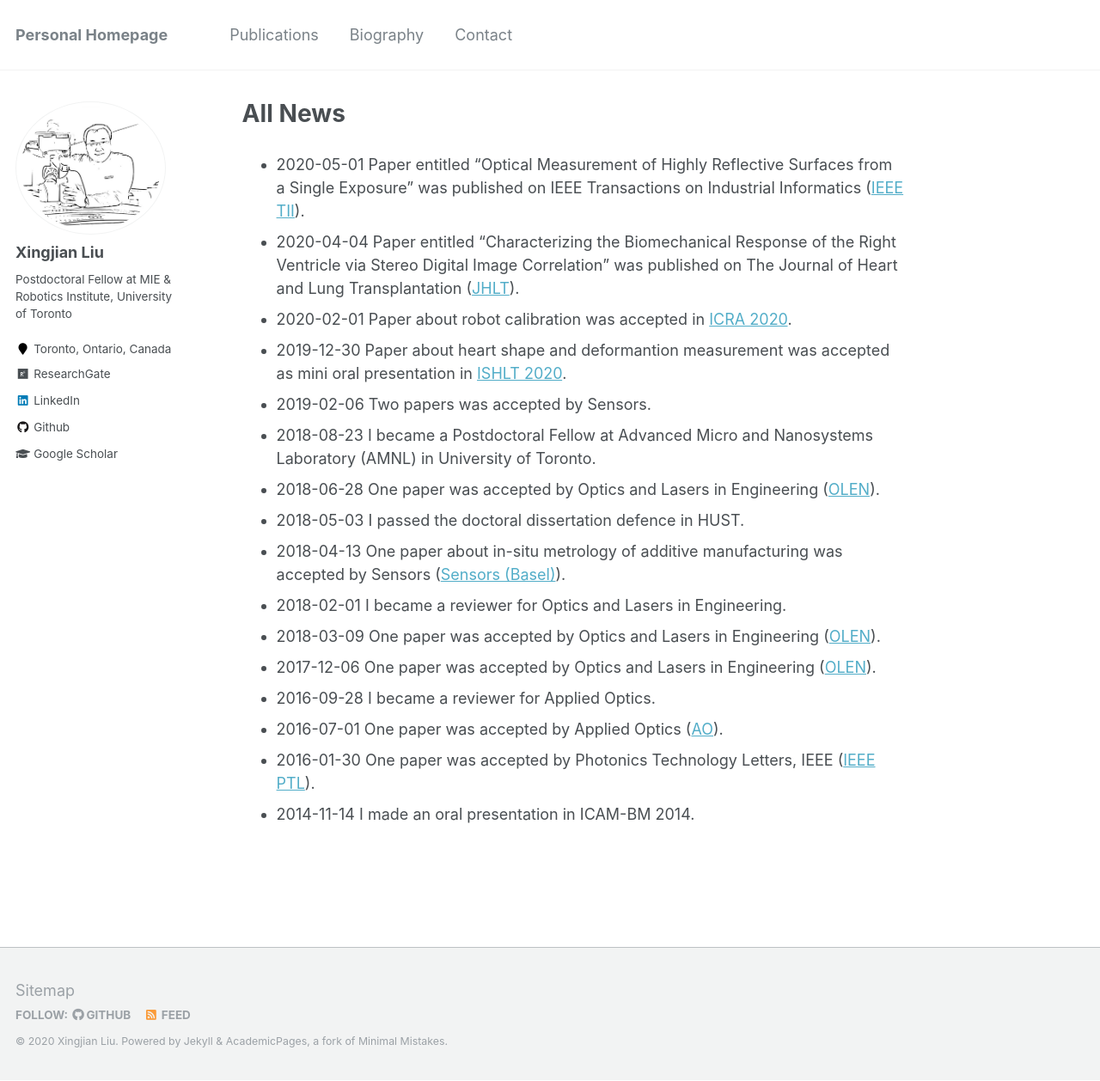
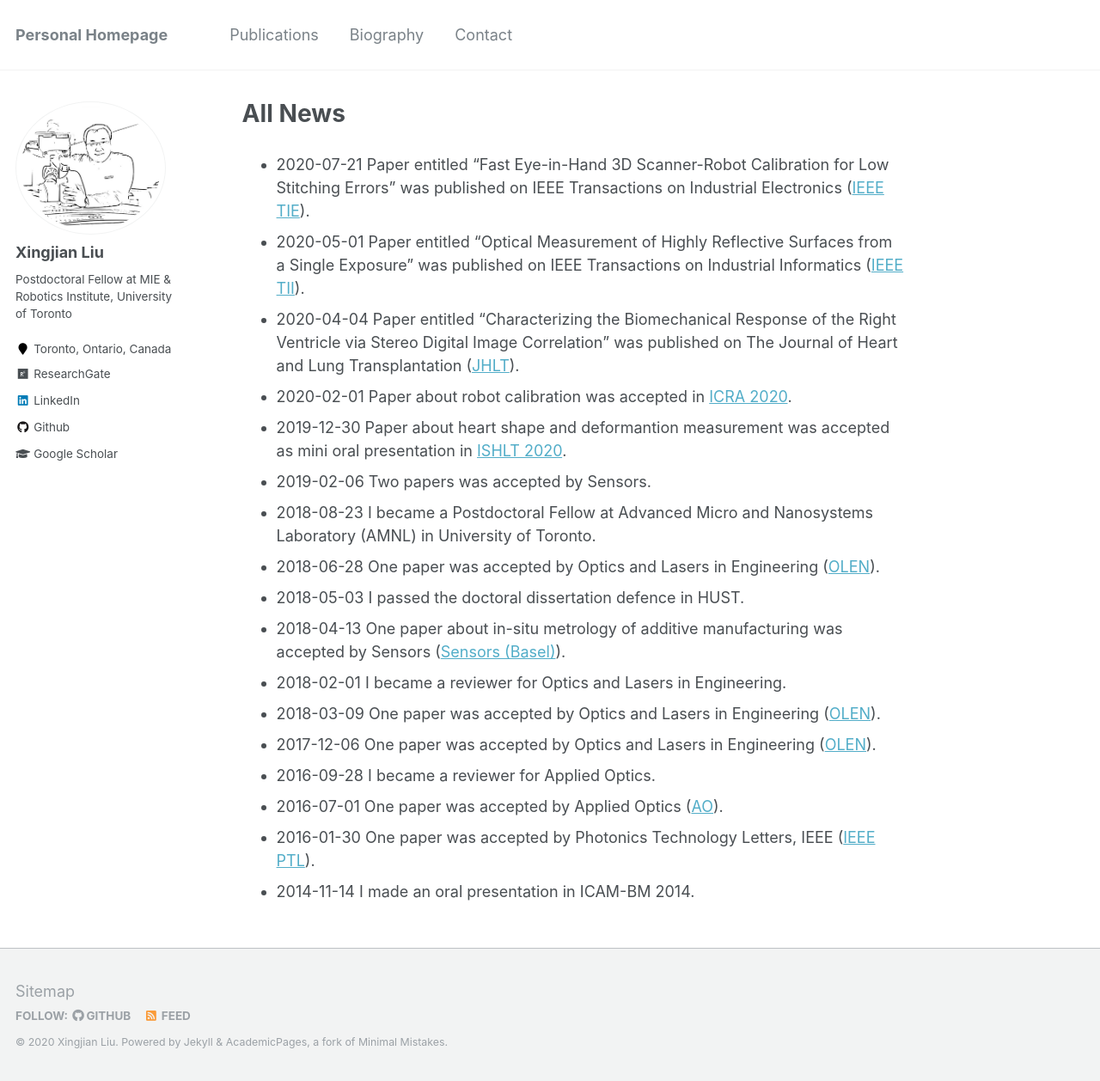
Before and after one commit to xingjianliu/xingjianliu.github.io, a Jekyll site: the page built from _pages/news.md, in a window 1280 px wide and 1258 px high. Shown: the whole window at 86% size. Built offline with Jekyll 4.4.1, drawn with Linux system fonts in a browser that asks for light colours.

Commit message:
Update news.md

```diff
--- a/_pages/news.md
+++ b/_pages/news.md
@@ -4,6 +4,7 @@ permalink: /news/
 author_profile: true
 ---
 
+* 2020-07-21 Paper entitled "Fast Eye-in-Hand 3D Scanner-Robot Calibration for Low Stitching Errors" was published on IEEE Transactions on Industrial Electronics ([IEEE TIE](https://doi.org/10.1109/TIE.2020.3009568)).
 * 2020-05-01 Paper entitled "Optical Measurement of Highly Reflective Surfaces from a Single Exposure" was published on IEEE Transactions on Industrial Informatics ([IEEE TII](https://doi.org/10.1109/TII.2020.2991458)).
 * 2020-04-04 Paper entitled "Characterizing the Biomechanical Response of the Right Ventricle via Stereo Digital Image Correlation" was published on The Journal of Heart and Lung Transplantation ([JHLT](https://doi.org/10.1016/j.healun.2020.01.757)).
 * 2020-02-01 Paper about robot calibration was accepted in [ICRA 2020](https://www.icra2020.org/).
```
